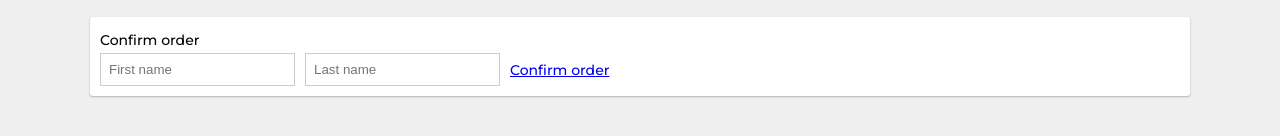
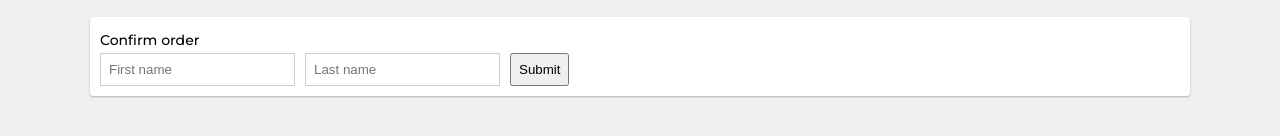
Before and after one commit to Dmitrijv/fend19-js3-grp2-ecommerce, a React (Create React App) app: page /cart in a window 1280 px wide. Shown: the part 298-434 px from the top of the page. Built offline with nearby package versions, Linux system fonts and the light colour scheme; no server answers.

Commit message:
product orders are now submitted through a form with required fields

```diff
--- a/src/components/CartConfirm.jsx
+++ b/src/components/CartConfirm.jsx
@@ -1,17 +1,19 @@
 import React, { useRef, useContext } from "react";
 
 import { EcommerceContext } from "../contexts/EcommerceContext";
-import { Link } from "react-router-dom";
+import { useHistory } from "react-router";
 
 export default function CartConfirm() {
   const { cart, totalPriceWithDiscount, totalPrice, setFullName } = useContext(EcommerceContext);
 
+  const URL = "https://mock-data-api.firebaseio.com/e-commerce/orders/group-2.json";
   const firstnameInput = useRef();
   const lastnameInput = useRef();
-  const URL = "https://mock-data-api.firebaseio.com/e-commerce/orders/group-2.json";
+  const history = useHistory();
 
-  function handleOnClick() {
+  function handleOnClick(event) {
     sendOrderToAPI();
+    event.preventDefault();
   }
 
   function sendOrderToAPI() {
@@ -31,18 +33,23 @@ export default function CartConfirm() {
     fetch(URL, {
       method: "POST",
       body: JSON.stringify(orderData)
-    });
+    })
+      .then(res => res.json())
+      .then(reply => {
+        // console.log("sent order data to the endpoint like a boss");
+        history.push(`/confirmpage`);
+      });
   }
 
   return (
     <div>
       <p className="checkout-section-name">Confirm order</p>
       <div className="form-container">
-        <input ref={firstnameInput} type="text" placeholder="First name" />
-        <input ref={lastnameInput} type="text" placeholder="Last name" />
-        <Link to="/confirmpage" onClick={handleOnClick}>
-          Confirm order
-        </Link>
+        <form onSubmit={handleOnClick}>
+          <input ref={firstnameInput} type="text" placeholder="First name" required />
+          <input ref={lastnameInput} type="text" placeholder="Last name" required />
+          <button type="submit">Submit</button>
+        </form>
       </div>
     </div>
   );
```
